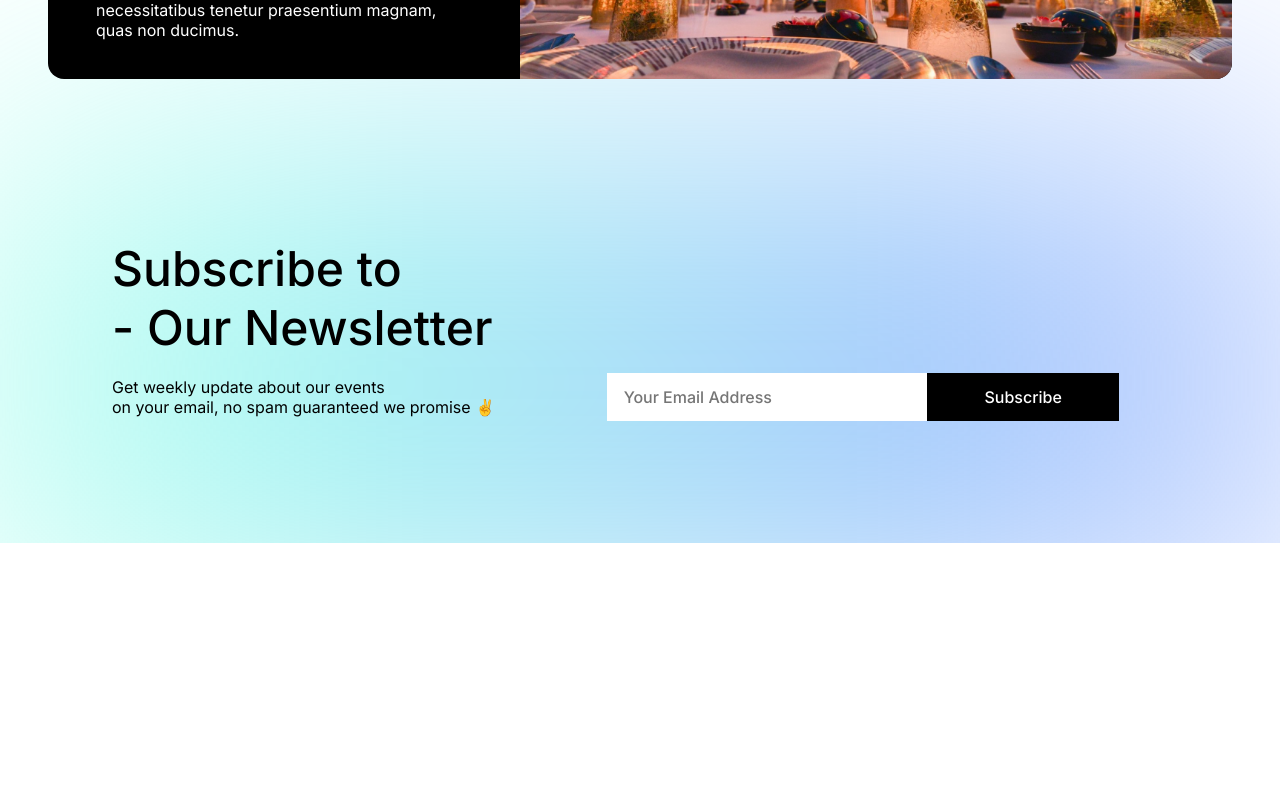
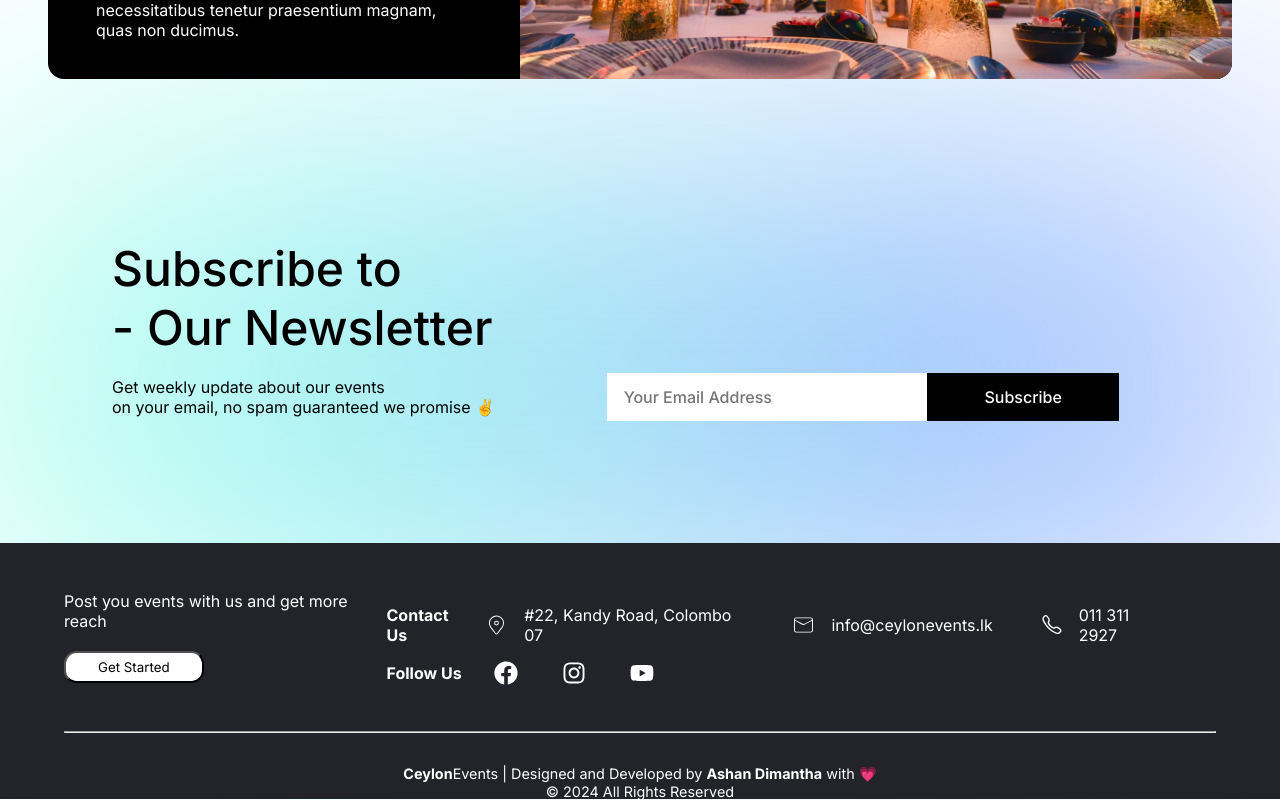
Before and after one commit to ashandimantha2000/CeylonEvents, a React (Vite) app in the folder Client/: page / in a window 1280 px wide. Shown: the part 1625-2425 px from the top of the page. Before the commit the page ends 2168 px from the top, so only its background shows below. Built offline with nearby package versions, Linux system fonts and the light colour scheme.

Commit message:
add: Footer

```diff
--- /dev/null
+++ b/Client/src/components/Footer/Footer.jsx
@@ -0,0 +1,51 @@
+import styles from "./Footer.module.scss";
+import { CiLocationOn } from "react-icons/ci";
+import { CiMail } from "react-icons/ci";
+import { IoCallOutline } from "react-icons/io5";
+import { FaFacebook } from "react-icons/fa";
+import { FaInstagram } from "react-icons/fa";
+import { FaYoutube } from "react-icons/fa";
+import { FaLinkedinIn } from "react-icons/fa";
+
+function Footer() {
+  return (
+    <div className={styles.footer}>
+      <div className={styles.footer_row1}>
+        <div>
+          <p>Post you events with us and get more reach</p>
+          <br />
+          <button>Get Started</button>
+        </div>
+        <div>
+          <div className={styles.contact}>
+            <h4>Contact Us</h4>
+            <CiLocationOn size={24} />
+            <p>#22, Kandy Road, Colombo 07</p>
+            <CiMail size={24} />
+            <p>info@ceylonevents.lk</p>
+            <IoCallOutline size={23} />
+            <p>011 311 2927</p>
+          </div>
+          <div className={styles.smm}>
+            <h4>Follow Us</h4>
+            <div className={styles.icons}>
+              <FaFacebook size={24} />
+              <FaInstagram size={24} />
+              <FaYoutube size={24} />
+            </div>
+          </div>
+        </div>
+      </div>
+      <hr />
+      <div className={styles.footer_row2}>
+        <p>
+          <b>Ceylon</b>Events | Designed and Developed by <b>Ashan Dimantha</b>{" "}
+          with 💗
+          <p>© 2024 All Rights Reserved</p>
+        </p>
+      </div>
+    </div>
+  );
+}
+
+export default Footer;
--- /dev/null
+++ b/Client/src/components/Footer/Footer.module.scss
@@ -0,0 +1,57 @@
+.footer {
+  background: #22242a;
+  color: white;
+  padding: 3rem 4rem 2rem 4rem;
+  height: 16rem;
+
+  &_row1 {
+    display: flex;
+    justify-content: space-between;
+    align-items: center;
+    button {
+      background: white;
+      color: black;
+      padding: 0.4rem 2rem;
+      border-radius: 0.8rem;
+      margin-bottom: 1rem;
+    }
+    .smm {
+      display: flex;
+      justify-content: start;
+      align-items: center;
+      h4{
+        padding-right: 2rem;
+      }
+      .icons {
+        display: flex;
+        justify-content: space-between;
+        width: 10rem;
+      }
+    }
+    .contact {
+      display: flex;
+      justify-content: space-between;
+      align-items: center;
+      padding-bottom: 1rem;
+      p {
+        padding: 0rem 3rem 0rem 1rem;
+      }
+      h4{
+        padding-right: 1rem;
+      }
+    }
+  }
+  hr {
+    margin: 2rem 0;
+    height: 1px;
+  }
+  &_row2 {
+    display: flex;
+    align-items: center;
+    justify-content: center;
+    text-align: center;
+    p {
+      font-size: 0.9rem;
+    }
+  }
+}
--- a/Client/src/components/Nav/Nav.module.scss
+++ b/Client/src/components/Nav/Nav.module.scss
@@ -9,6 +9,7 @@
   color: white;
   &_logo {
     h2 {
+      font-size: 1.5rem;
       font-weight: 200;
       span {
         font-weight: bold;
--- a/Client/src/components/Newsletter/Newsletter.module.scss
+++ b/Client/src/components/Newsletter/Newsletter.module.scss
@@ -34,6 +34,7 @@ h2 {
     }
     button {
       @include btn($bg: black, $stroke: white);
+
       width: 12rem;
       height: 3rem;
       border-radius: 0rem;
--- a/Client/src/pages/Home.jsx
+++ b/Client/src/pages/Home.jsx
@@ -2,6 +2,7 @@ import Hero from "../components/Hero/Hero";
 import Event from "../components/Event/Event";
 import Banner from "../components/Banner/Banner";
 import Newsletter from "../components/Newsletter/Newsletter";
+import Footer from "../components/Footer/Footer";
 
 function Home() {
   return (
@@ -18,6 +19,7 @@ function Home() {
       </main>
       <Banner />
       <Newsletter />
+      <Footer />
     </div>
   );
 }
```
